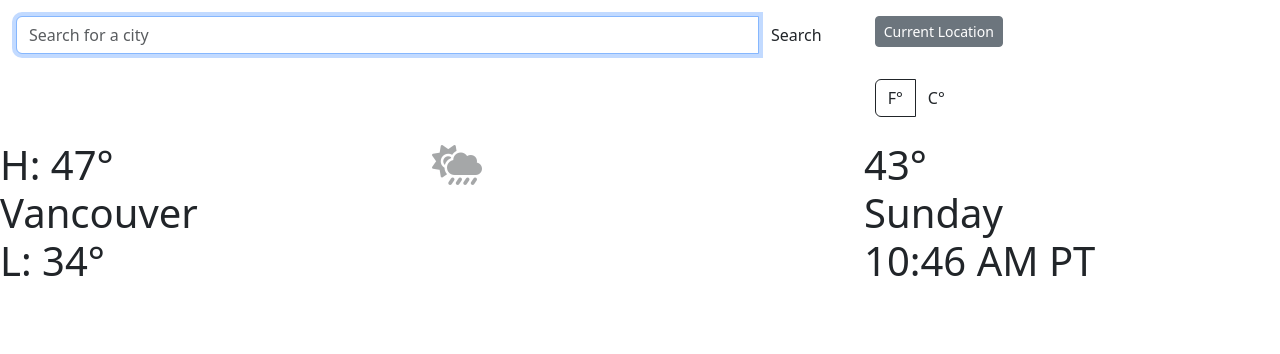
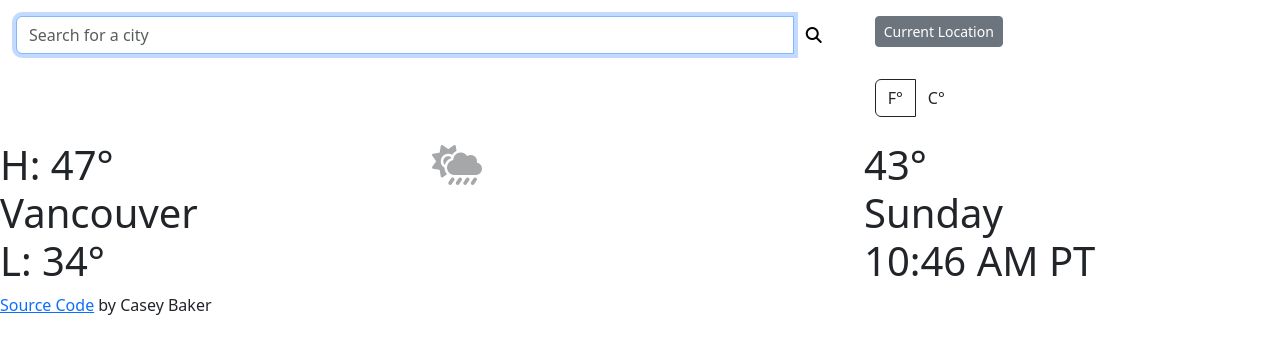
Before and after one commit to cj-baker/Weather-Application, a plain HTML site: page index.html in a window 1280 px wide. Drawn offline with nearby package versions, Linux system fonts and the light colour scheme.

Commit message:
Added link to Source Code and updated Form Button icon

```diff
--- a/index.html
+++ b/index.html
@@ -32,7 +32,10 @@
                 />
                 <div class="input-group-append">
                   <button class="btn search-button" type="submit">
-                    Search
+                    <i
+                      class="fa-solid fa-magnifying-glass"
+                      style="color: #000000"
+                    ></i>
                   </button>
                 </div>
               </div>
@@ -104,7 +107,10 @@
           </div>
         </div>
       </h1>
+
     </div>
+    <a href="https://github.com/cj-baker/Weather-Application">Source Code</a>
+      <span class="coder">by Casey Baker </span>
     <script src="src/index.js"></script>
     <script
       src="https://kit.fontawesome.com/dbf5d821fc.js"
```
